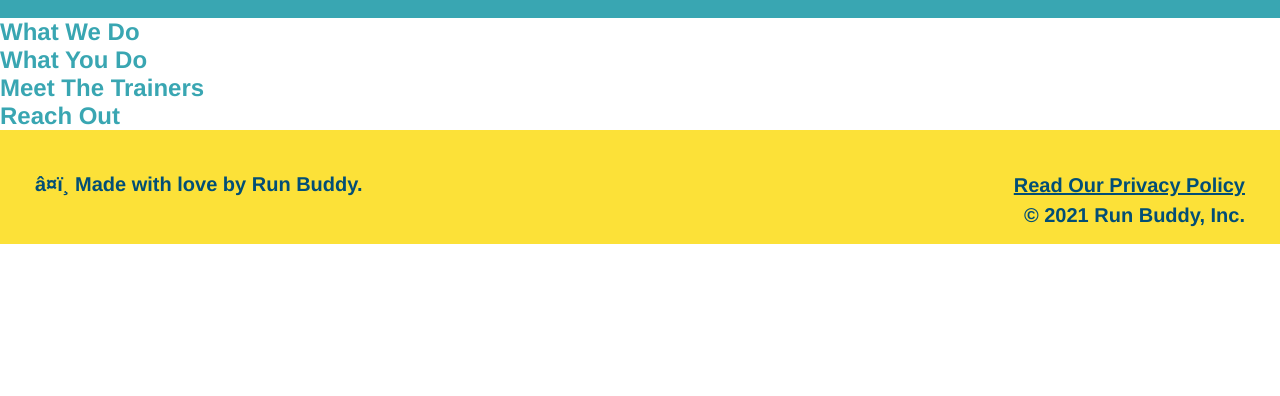
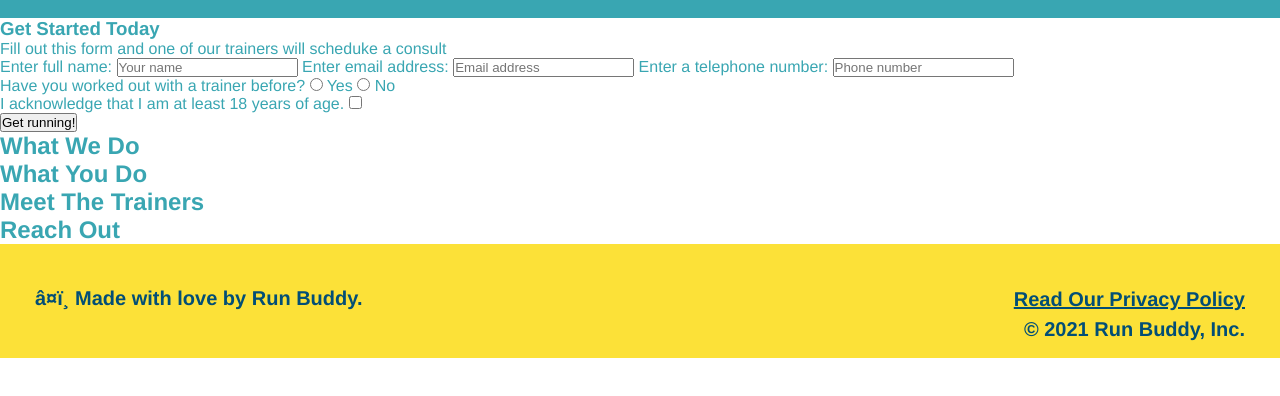
Before and after one commit to wturnips/run-buddy, a plain HTML site: page index.html in a window 1280 px wide. Shown: the part 64-460 px from the top of the page. Drawn offline with Linux system fonts and the light colour scheme.

Commit message:
<submit buttons>

```diff
--- a/index.html
+++ b/index.html
@@ -34,6 +34,35 @@
 
         <!-- hero/jumbotron -->
         <section>
+            <div>
+                <h3>Get Started Today</h3>
+                <p>Fill out this form and one of our trainers will scheduke a consult</p>
+                <!-- Add form element -->
+                <form>
+                    <label for="name">Enter full name:</label>
+                    <input type="text" placeholder="Your name" name="name" id="name" />
+                    <label for="email">Enter email address:</label>
+                    <input type="text" placeholder="Email address" name="email" id="email" />
+                    <label for="phone">Enter a telephone number:</label>
+                    <input type="tel" placeholder="Phone number" name="phone" id="phone" />
+                    <p>
+                        Have you worked out with a trainer before?
+                        <input type="radio" name="trainer-confirm" id="trainer-yes" />
+                        <label for="trainer-yes">Yes</label>
+                        <input type="radio" name="trainer-confirm" id="trainer-no" />
+                        <label for="trainer-no">No</label>
+                    </p>
+                    <p>
+                        <label for="checkbox">
+                            I acknowledge that I am at least 18 years of age.
+                        </label>
+                        <input type="checkbox" name="age-confirm" id="checkbox" />
+                    </p>
+                    <button type="submit">
+                        Get running!
+                    </button>
+                </form>
+            </div>
         </section>
 
         <!-- "what we do" section-->
@@ -63,7 +92,8 @@
                 <a href="#">Read Our Privacy Policy</a><br />
                 &copy; 2021 Run Buddy, Inc.
             </div>
-                ❤️ Made with love by Run Buddy.</h2>
+                ❤️ Made with love by Run Buddy.
+            </h2>
         </footer>
 
     </body>
```
